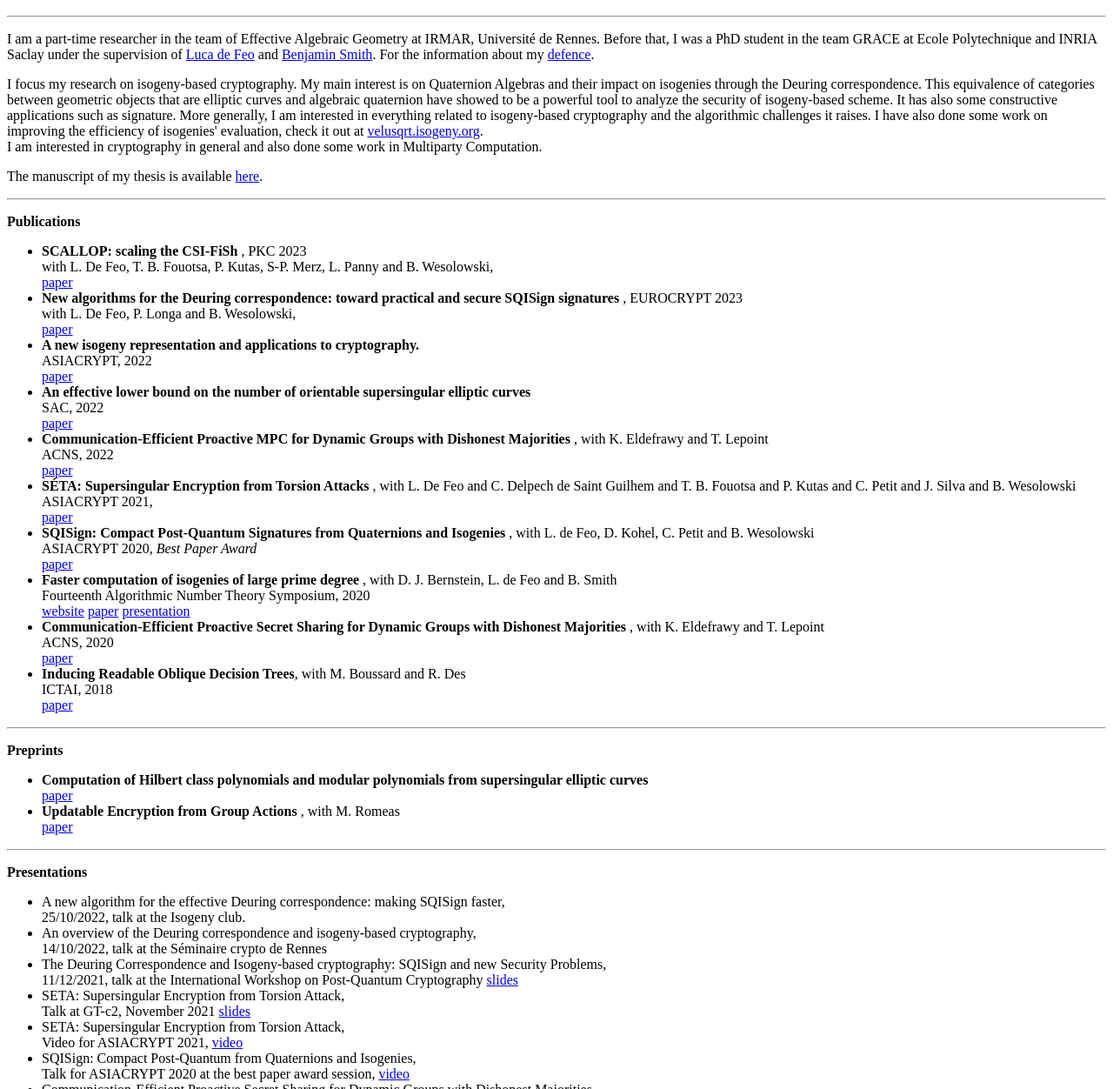
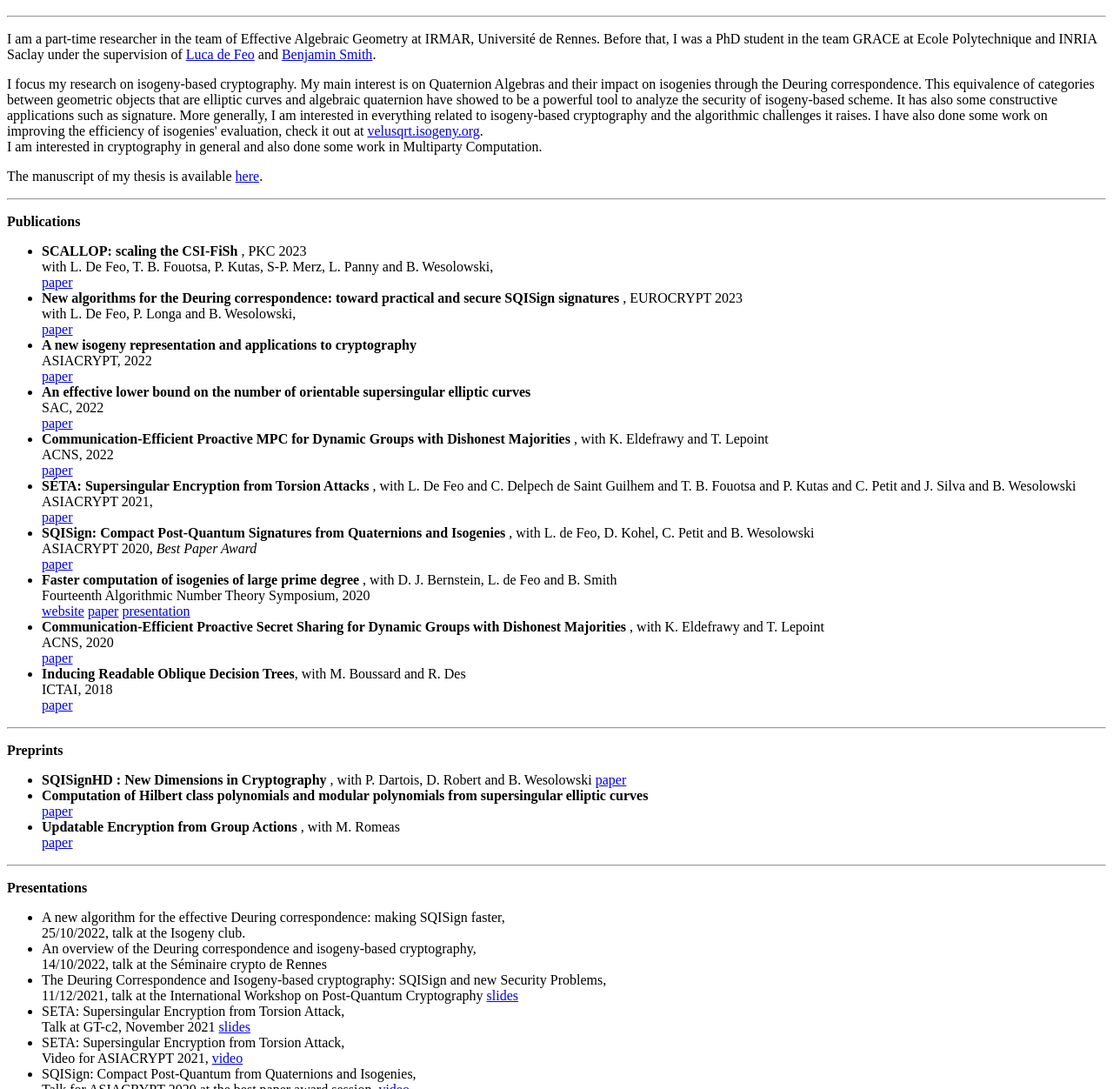
Before and after one commit to tonioecto/tonioecto.github.io, a plain HTML site: page antoninleroux/index.html in a window 1280 px wide. Shown: the part 48-1300 px from the top of the page at 87% size. Drawn offline with Linux system fonts and the light colour scheme.

Commit message:
sqisign HD + typo

```diff
--- a/antoninleroux/index.html
+++ b/antoninleroux/index.html
@@ -9,7 +9,7 @@
 
   <h1></a>Antonin LEROUX</h1>
 <hr>
-  <p> I am a part-time researcher in the team of Effective Algebraic Geometry at IRMAR, Université de Rennes. Before that, I was a PhD student in the team GRACE at Ecole Polytechnique and INRIA Saclay under the supervision of <a href="https://defeo.lu">Luca de Feo</a> and <a href="https://www.lix.polytechnique.fr/~smith/">Benjamin Smith</a>. For the information about my <a href="soutenance.html">defence</a>. </p>
+  <p> I am a part-time researcher in the team of Effective Algebraic Geometry at IRMAR, Université de Rennes. Before that, I was a PhD student in the team GRACE at Ecole Polytechnique and INRIA Saclay under the supervision of <a href="https://defeo.lu">Luca de Feo</a> and <a href="https://www.lix.polytechnique.fr/~smith/">Benjamin Smith</a>. </p>
 
   <p> I focus my research on isogeny-based cryptography. My main interest is on Quaternion Algebras and their impact on isogenies through the Deuring correspondence. This equivalence of categories between geometric objects that are elliptic curves and algebraic quaternion have showed to be a powerful tool to analyze the security of isogeny-based scheme. It has also some constructive applications such as signature. More generally, I am interested in everything related to isogeny-based cryptography and the algorithmic challenges it raises. I have also done some work on improving the efficiency of isogenies' evaluation, check it out at <a href="https://velusqrt.isogeny.org/">velusqrt.isogeny.org</a>. <br> I am interested in cryptography in general and also done some work in Multiparty Computation.
 	</p>
@@ -20,9 +20,10 @@
 	<p>
 	<b> Publications </b>
 	<ul>
-	<li> <b> SCALLOP: scaling the CSI-FiSh </b>, PKC 2023 <br> with L. De Feo, T. B. Fouotsa, P. Kutas,	S-P. Merz, L. Panny and B. Wesolowski, <br> <a href="https://eprint.iacr.org/2022/234">paper</a></li>
+
+	<li> <b> SCALLOP: scaling the CSI-FiSh </b>, PKC 2023 <br> with L. De Feo, T. B. Fouotsa, P. Kutas,	S-P. Merz, L. Panny and B. Wesolowski, <br> <a href="https://eprint.iacr.org/2023/058">paper</a></li>
 	<li> <b> New algorithms for the Deuring correspondence: toward practical and secure SQISign signatures </b>, EUROCRYPT 2023 <br> with L. De Feo, P. Longa and B. Wesolowski, <br> <a href="https://eprint.iacr.org/2022/234">paper</a></li>
-	<li> <b> A new isogeny representation and applications to cryptography.</b> <br> ASIACRYPT, 2022 <br> <a href="https://eprint.iacr.org/2021/1600">paper</a></li>
+	<li> <b> A new isogeny representation and applications to cryptography</b> <br> ASIACRYPT, 2022 <br> <a href="https://eprint.iacr.org/2021/1600">paper</a></li>
 	<li> <b> An effective lower bound on the number of orientable supersingular elliptic curves </b> <br> SAC, 2022 <br> <a href="https://eprint.iacr.org/2022/357">paper</a></li>
 	<li> <b> Communication-Efficient Proactive MPC for Dynamic Groups with Dishonest Majorities </b>, with K. Eldefrawy and T. Lepoint <br> ACNS, 2022 <br> <a href="https://ia.cr/2021/1564">paper</a> </li>
   <li> <b> SÉTA: Supersingular Encryption from Torsion Attacks </b>, with L. De Feo and C. Delpech de Saint Guilhem and T. B. Fouotsa and P. Kutas and C. Petit and J. Silva and B. Wesolowski <br> ASIACRYPT 2021, <br> <a href="https://ia.cr/2019/1291">paper</a>  </li>
@@ -37,6 +38,7 @@
 	<p>
 	<b> Preprints </b>
 	<ul>
+	<li> <b> SQISignHD : New Dimensions in Cryptography </b>, with P. Dartois, D. Robert and B. Wesolowski <a href="https://eprint.iacr.org/2023/436">paper</a> </li>
 	<li> <b> Computation of Hilbert class polynomials and modular polynomials from supersingular elliptic curves </b> <br> <a href="https://eprint.iacr.org/2023/064">paper</a></li>
  	<li> <b> Updatable Encryption from Group Actions </b>, with M. Romeas <br> <a href="https://eprint.iacr.org/2022/739">paper</a></li>
 	</ul>
```
